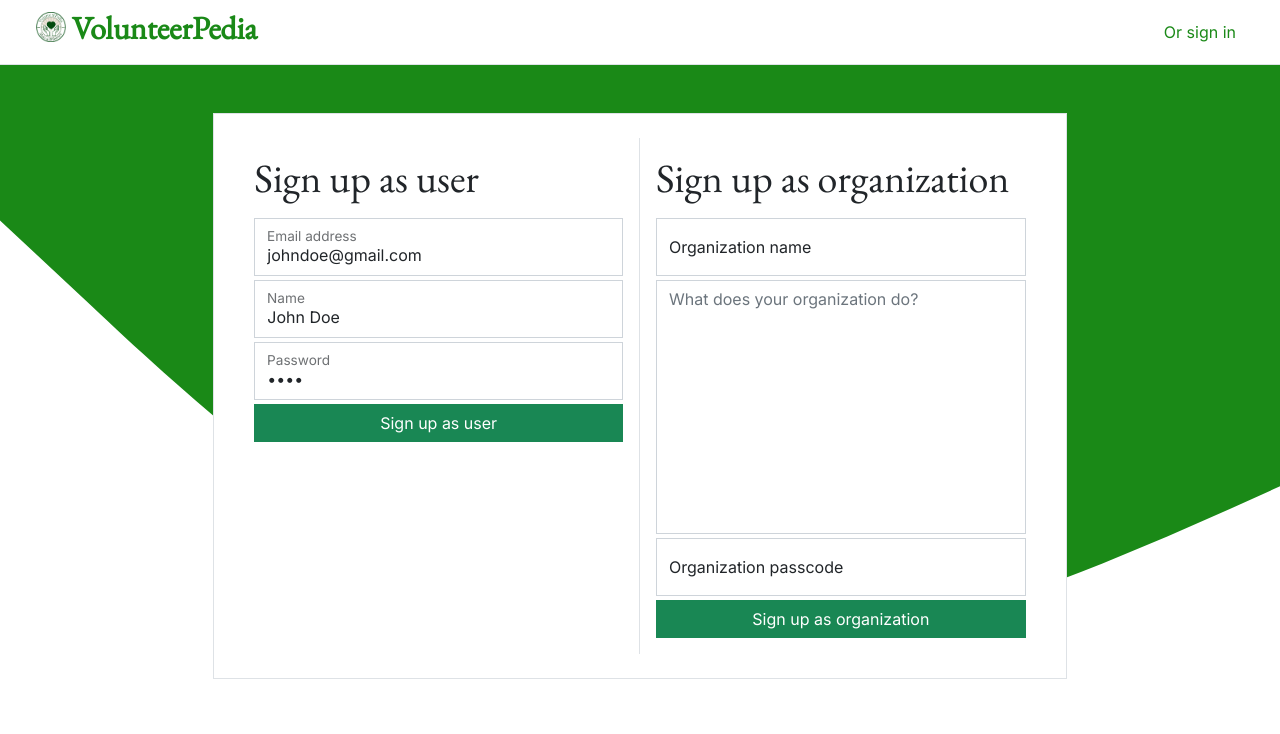
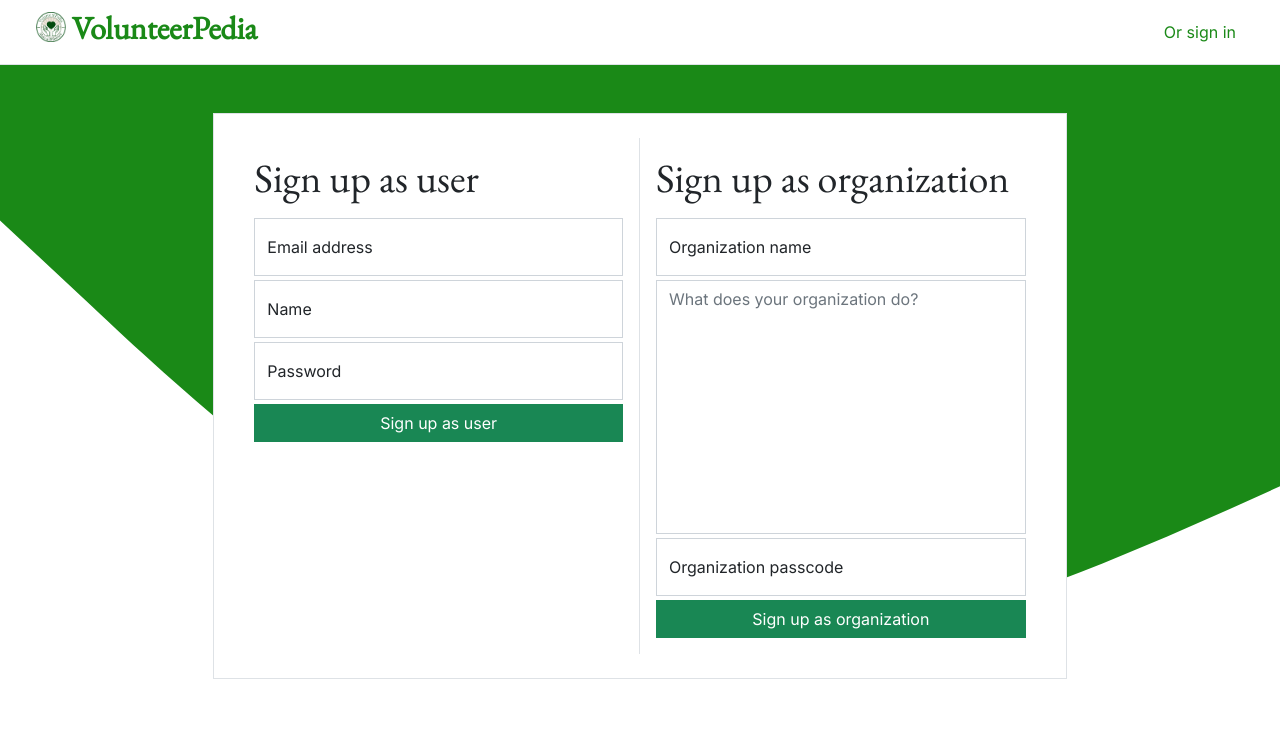
Before and after one commit to jianmin-chen/volunteerpedia, a Flask app: page /signup in a window 1280 px wide. Shown: the top 734 px of the page. Run offline with Flask 2, Linux system fonts and the light colour scheme.

Commit message:
Finalize app

```diff
--- a/templates/signup.html
+++ b/templates/signup.html
@@ -25,15 +25,15 @@
                     <h1 class="mb-3">Sign up as user</h1>
                     <input autocomplete="off" name="type" type="hidden" value="user"/>
                     <div class="form-floating mb-1">
-                        <input value="johndoe@gmail.com" id="user-email" class="form-control" autocomplete="off" name="email" type="email" maxlength="64" placeholder="johndoe@domain.com" required/>
+                        <input id="user-email" class="form-control" autocomplete="off" name="email" type="email" maxlength="64" placeholder="johndoe@domain.com" required/>
                         <label for="user-email">Email address</label>
                     </div>
                     <div class="form-floating mb-1">
-                        <input value="John Doe" id="user-username" class="form-control" autocomplete="off" name="username" type="text" maxlength="64" placeholder="Jogn Doe" required/>
+                        <input id="user-username" class="form-control" autocomplete="off" name="username" type="text" maxlength="64" placeholder="Jogn Doe" required/>
                         <label for="user-username">Name</label>
                     </div>
                     <div class="form-floating mb-1">
-                        <input value="blue" id="user-password" class="form-control" autocomplete="off" name="password" type="password" placeholder="*****" required/>
+                        <input id="user-password" class="form-control" autocomplete="off" name="password" type="password" placeholder="*****" required/>
                         <label for="user-password">Password</label>
                     </div>
                     <button class="btn btn-success d-block w-100" type="submit">Sign up as user</button>
```
